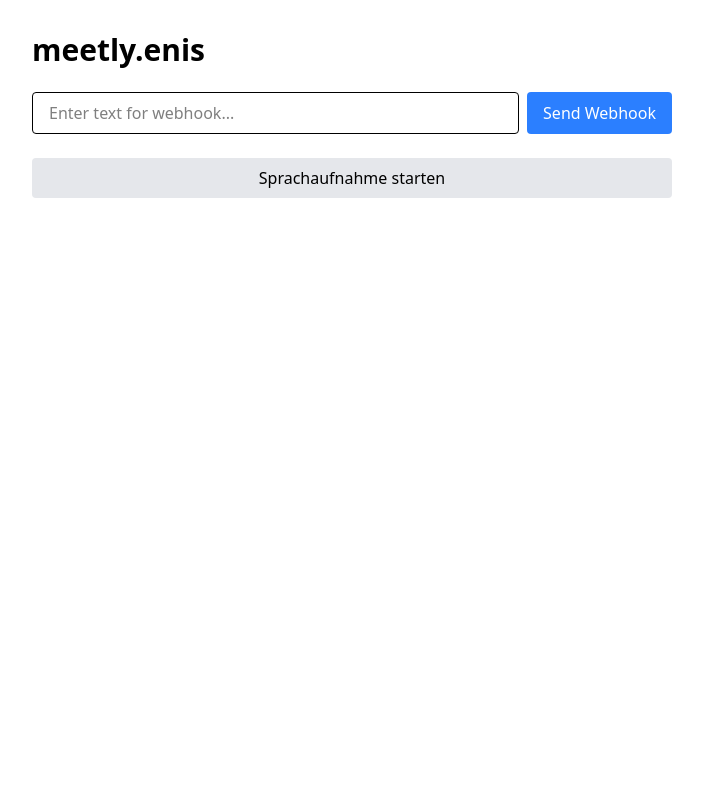
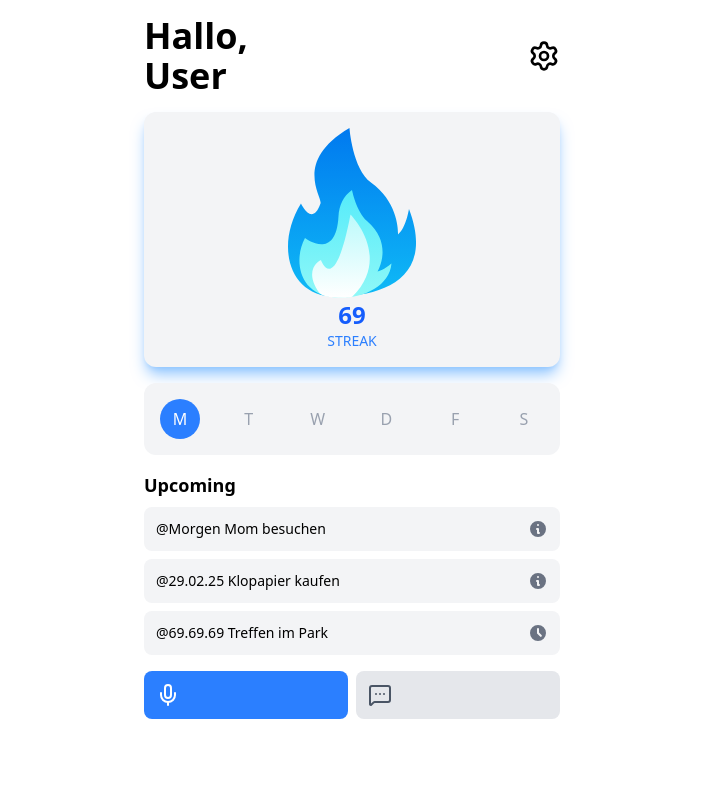
Before and after one commit to paulpaulsen55/meetly, a SvelteKit app: page /app/home in a window 1280 px wide. Shown: the top 800 px of the page, without its empty margins (288-991 px from the left). Built offline with nearby package versions, Linux system fonts and the light colour scheme.

Commit message:
status push

```diff
--- a/package.json
+++ b/package.json
@@ -15,7 +15,8 @@
   "dependencies": {
     "@tailwindcss/vite": "^4.0.9",
     "@tauri-apps/api": "^2",
-    "@tauri-apps/plugin-opener": "^2"
+    "@tauri-apps/plugin-opener": "^2",
+    "lucide-svelte": "^0.477.0"
   },
   "devDependencies": {
     "@sveltejs/adapter-static": "^3.0.8",
--- /dev/null
+++ b/src/lib/components/Header.svelte
@@ -0,0 +1,10 @@
+<script>
+    import { Settings } from 'lucide-svelte';
+
+    export let name = '';
+</script>
+
+<header class="flex justify-between items-center mb-4">
+    <h1 class="text-4xl font-bold">Hallo, <br> {name}</h1>
+    <a href="/settings"><Settings size={32} /></a>
+</header>
--- /dev/null
+++ b/src/lib/components/InputButtons.svelte
@@ -0,0 +1,24 @@
+<script>
+    import { Mic, MessageSquareMore } from 'lucide-svelte';
+
+    let activeButton = 'mic'; // 'mic' or 'message'
+
+    function toggleActiveButton() {
+    activeButton = activeButton === 'mic' ? 'message' : 'mic';
+    }
+</script>
+
+<div class="flex space-x-2">
+    <button
+    class={`flex-1 p-3 rounded-lg ${activeButton === 'mic' ? 'bg-blue-500 text-white' : 'bg-gray-200 text-gray-600'}`}
+    on:click={toggleActiveButton}
+    >
+    <Mic/>
+    </button>
+    <button
+    class={`flex-1 p-3 rounded-lg ${activeButton === 'message' ? 'bg-blue-500 text-white' : 'bg-gray-200 text-gray-600'}`}
+    on:click={toggleActiveButton}
+    >
+    <MessageSquareMore/>
+    </button>
+</div>
--- /dev/null
+++ b/src/lib/components/StreakCounter.svelte
@@ -0,0 +1,29 @@
+<script>
+    let streak = 69;
+</script>
+
+<div class="bg-gray-100 rounded-xl p-4 mb-4 flex justify-center shadow-lg shadow-blue-300">
+    <div class="flex flex-col items-center">
+        <svg width="129" height="171" viewBox="0 0 129 171" fill="none" xmlns="http://www.w3.org/2000/svg">
+            <path d="M12.9832 75.5C12.9832 75.5 23.9831 99.4999 32.4832 75.5C34.7853 68.9999 4.4831 33.4999 61.4832 0C61.4832 0 64.4518 41.0807 82.9832 54.5C111.983 75.5 109.983 106.5 109.983 106.5C118.234 99.7397 120.983 81.0001 120.983 81.0001C147.983 152 91.9831 168.5 46.4832 168.5C0.983234 168.5 -13.0172 117.5 12.9832 75.5Z" fill="url(#paint0_linear_55_246)"/>
+            <path d="M50.4829 88.4999C51.1011 77.249 55.4828 67.9999 63.9828 61.9999C63.9828 61.9999 68.4828 83.9986 78.9829 92.9999C106.158 116.296 89.483 143.501 89.483 143.501C95.6529 142.243 103.483 135.501 103.483 135.501C101.483 159.001 73.4828 171.5 46.483 169.501C11.4717 166.909 4.89664 132.658 16.9828 110C16.9828 110 47.9828 134 50.4829 88.4999Z" fill="url(#paint1_linear_55_246)"/>
+            <path d="M32.9827 132C32.9827 132 46.4828 170.5 62.4827 86.4996C62.4827 86.4996 104.483 128.5 64.4827 168.5C62.4827 170.5 35.4828 171 30.9827 164.5C14.4369 140.599 32.9827 132 32.9827 132Z" fill="url(#paint2_linear_55_246)"/>
+            <defs>
+            <linearGradient id="paint0_linear_55_246" x1="64.0205" y1="0" x2="64.0205" y2="168.5" gradientUnits="userSpaceOnUse">
+            <stop stop-color="#0079EF"/>
+            <stop offset="1" stop-color="#0FBAF6"/>
+            </linearGradient>
+            <linearGradient id="paint1_linear_55_246" x1="57.4931" y1="61.9999" x2="57.4931" y2="170.363" gradientUnits="userSpaceOnUse">
+            <stop stop-color="#55EBFA"/>
+            <stop offset="1" stop-color="#90F8F7"/>
+            </linearGradient>
+            <linearGradient id="paint2_linear_55_246" x1="53.7191" y1="86.4996" x2="53.7191" y2="169.284" gradientUnits="userSpaceOnUse">
+            <stop stop-color="#BCFAFB"/>
+            <stop offset="1" stop-color="white"/>
+            </linearGradient>
+            </defs>
+        </svg>
+        <div class="text-2xl font-bold text-blue-600">{streak}</div>
+        <div class="text-sm text-blue-500">STREAK</div>
+    </div>
+</div>
--- /dev/null
+++ b/src/lib/components/UpcomingEvents.svelte
@@ -0,0 +1,27 @@
+<script>
+    let events = [
+      { id: 1, text: '@Morgen Mom besuchen', icon: 'info' },
+      { id: 2, text: '@29.02.25 Klopapier kaufen', icon: 'info' },
+      { id: 3, text: '@69.69.69 Treffen im Park', icon: 'clock' }
+    ];
+</script>
+
+<div class="mb-4">
+    <h2 class="text-lg font-semibold mb-2">Upcoming</h2>
+    {#each events as event}
+        <div class="flex items-center justify-between bg-gray-100 p-3 rounded-lg mb-2">
+        <span class="text-sm">{event.text}</span>
+        <button>
+            {#if event.icon === 'info'}
+            <svg xmlns="http://www.w3.org/2000/svg" class="h-5 w-5 text-gray-500" viewBox="0 0 20 20" fill="currentColor">
+                <path fill-rule="evenodd" d="M18 10a8 8 0 11-16 0 8 8 0 0116 0zm-7-4a1 1 0 11-2 0 1 1 0 012 0zM9 9a1 1 0 000 2v3a1 1 0 001 1h1a1 1 0 100-2v-3a1 1 0 00-1-1H9z" clip-rule="evenodd" />
+            </svg>
+            {:else}
+            <svg xmlns="http://www.w3.org/2000/svg" class="h-5 w-5 text-gray-500" viewBox="0 0 20 20" fill="currentColor">
+                <path fill-rule="evenodd" d="M10 18a8 8 0 100-16 8 8 0 000 16zm1-12a1 1 0 10-2 0v4a1 1 0 00.293.707l2.828 2.829a1 1 0 101.415-1.415L11 9.586V6z" clip-rule="evenodd" />
+            </svg>
+            {/if}
+        </button>
+        </div>
+    {/each}
+</div>
--- /dev/null
+++ b/src/lib/components/WeekStreak.svelte
@@ -0,0 +1,13 @@
+<script>
+    let days = ['M', 'T', 'W', 'D', 'F', 'S'];
+    let activeDay = 0; // Monday
+</script>
+
+<div class="bg-gray-100 rounded-xl p-4 flex justify-between mb-4">
+    {#each days as day, index}
+        <div class={`w-10 h-10 flex items-center justify-center rounded-full
+        ${index === activeDay ? 'bg-blue-500 text-white' : 'text-gray-400'}`}>
+        {day}
+        </div>
+    {/each}
+</div>
--- a/src/routes/app/home/+page.svelte
+++ b/src/routes/app/home/+page.svelte
@@ -1,4 +1,10 @@
 <script lang="ts">
+    import Header from '$lib/components/Header.svelte';
+    import StreakCounter from '$lib/components/StreakCounter.svelte';
+    import WeekStreak from '$lib/components/WeekStreak.svelte';
+    import UpcomingEvents from '$lib/components/UpcomingEvents.svelte';
+    import ActionButtons from '$lib/components/InputButtons.svelte';
+
     import {
         webhookText,
         sendWebhook,
@@ -22,6 +28,14 @@
         sendWebhook(new Event('submit'));
     }
 </script>
+
+<main class="min-h-screen bg-white p-4 max-w-md mx-auto">
+    <Header name="User" />
+    <StreakCounter />
+    <WeekStreak />
+    <UpcomingEvents />
+    <ActionButtons />
+</main>
 
 <main class="container mx-auto px-4 py-8 max-w-2xl">
     <h1 class="text-3xl font-bold mb-6">meetly.enis</h1>
```
Also changed, not shown: 1 other file (tests, documents, lock files or other folders).
